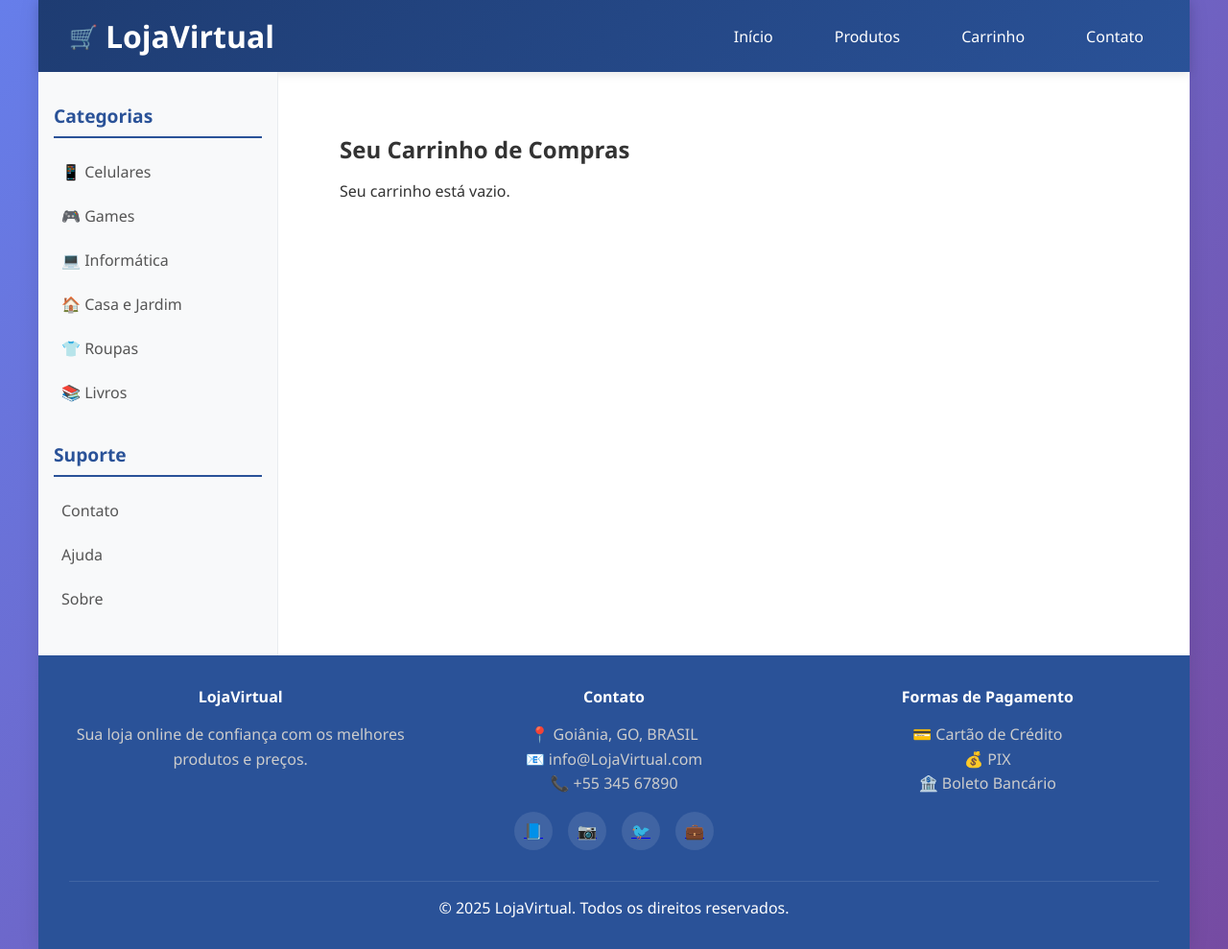
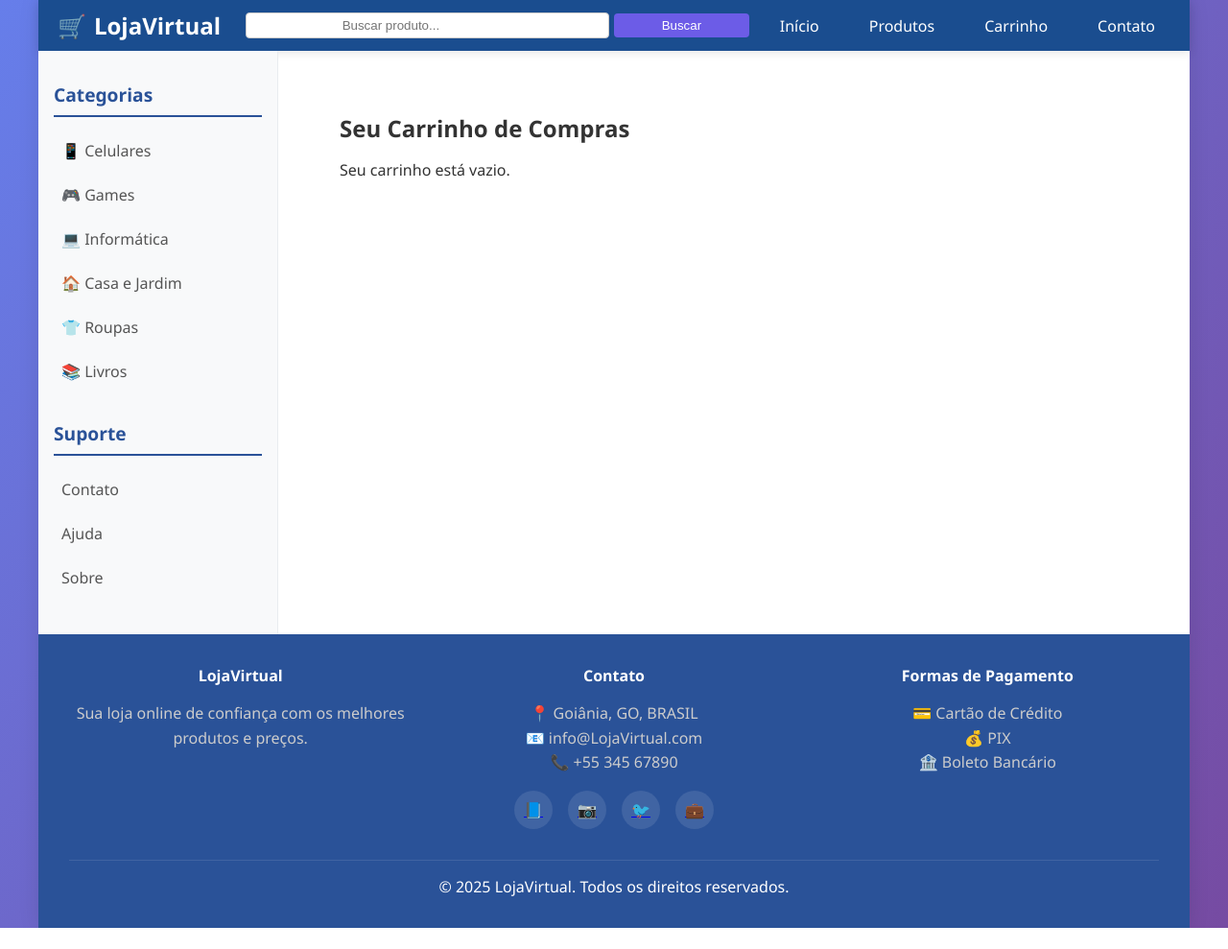
Before and after one commit to Lucasgsr08/Ecommerce-utilizando-Django, a Django app: page /cart/ in a window 1280 px wide. Shown: the whole page at 96% size. After the commit the page ends 967 px from the top, so only its background shows below. Run offline with Django 5.2, Linux system fonts and the light colour scheme.

Commit message:
Criando barra de pesquisa de produtos

```diff
--- a/static/css/style.css
+++ b/static/css/style.css
@@ -248,3 +248,60 @@ body {
     background: #5a6268;
     transform: translateY(-2px);
 }
+.header {
+    background: #1a4d8f;
+    padding: 10px 20px;
+    color: #fff;
+}
+
+.header-content {
+    display: flex;
+    align-items: center;
+    justify-content: space-between;
+}
+
+.logo {
+    font-size: 1.5rem;
+    font-weight: bold;
+    color: #fff;
+    text-decoration: none;
+}
+
+.nav-links {
+    list-style: none;
+    display: flex;
+    gap: 20px;
+    margin: 0;
+    padding: 0;
+}
+
+.nav-links a {
+    color: #fff;
+    text-decoration: none;
+}
+
+.search-form {
+    display: flex;
+    align-items: center;
+    gap: 5px;
+    margin-left: 10px;
+}
+
+.search-input {
+    padding: 5px 100px;
+    border-radius: 4px;
+    border: 1px solid #ccc;
+}
+
+.search-button {
+    background-color: #6c5ce7;
+    color: #fff;
+    border: none;
+    padding: 5px 50px;
+    border-radius: 4px;
+    cursor: pointer;
+}
+
+.search-button:hover {
+    background-color: #5a4db2;
+}
--- a/templates/base/partials/header.html
+++ b/templates/base/partials/header.html
@@ -1,6 +1,12 @@
 <header class="header">
     <div class="header-content">
         <a href="/" class="logo">LojaVirtual</a>
+<form method="GET" action="{% url 'store:product_list' %}" class="search-form">
+    <input type="text" name="q" placeholder="Buscar produto..." class="search-input">
+    <button type="submit" class="search-button">Buscar</button>
+</form>
+
+
         <nav>
             <ul class="nav-links">
                 <li><a href="/">Início</a></li>
--- a/templates/store/product/list.html
+++ b/templates/store/product/list.html
@@ -4,6 +4,7 @@
 {% block title %}LojaVirtual | Produtos{% endblock %}
 
 {% block content %}
+
 <div>
   <h2 style="margin-bottom: 1rem;">Categorias</h2>
   <ul class="category-list" style="margin-bottom: 2rem;">
@@ -20,10 +21,6 @@
     </li>
     {% endfor %}
   </ul>
-  <form method="get" action="{% url 'store:product_list' %}" style="margin-bottom: 1.5rem;">
-    <input type="text" name="q" placeholder="Buscar produto..." value="{{ request.GET.q }}" style="padding: 0.5rem; width: 60%;">
-    <button type="submit" style="padding: 0.5rem; background: #6c5ce7; color: white; border: none; border-radius: 5px;">Buscar</button>
-</form>
 
 
   <h1>{% if category %}{{ category.name }}{% endif %} Todos os Produtos</h1>
```
